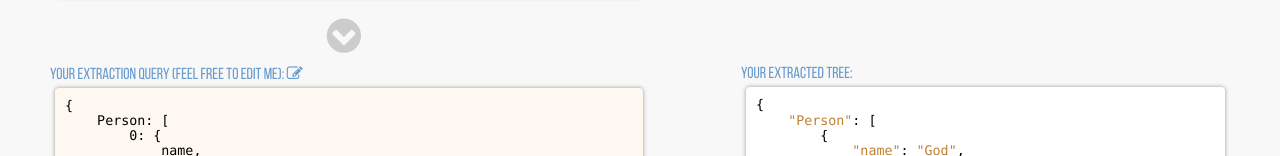
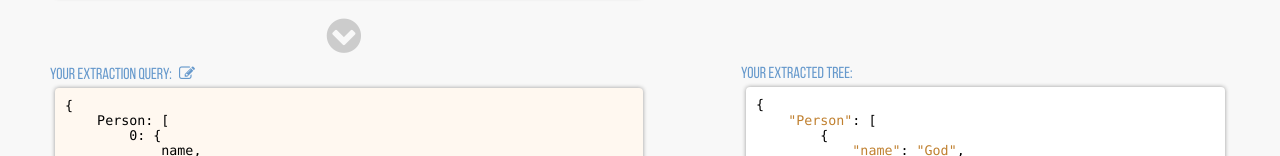
Before and after one commit to rse/extraction, a website: page index.html in a window 1280 px wide. Shown: the part 771-927 px from the top of the page. Drawn offline with Linux system fonts and the light colour scheme.

Commit message:
style icons

```diff
--- a/index.html
+++ b/index.html
@@ -115,7 +115,7 @@ Graph.Location[0].subs  = [ Graph.Location[1],
         </div>
         <div class="g-row">
             <div class="g-col-6-12 box-query-input">
-                <div class="caption">Your extraction query (Feel free to edit me): <i class="fa fa-edit"></i></div>
+                <div class="caption">Your extraction query: &nbsp; <i class="fa fa-edit"></i></div>
                 <textarea>
 {
     Person: [
```
